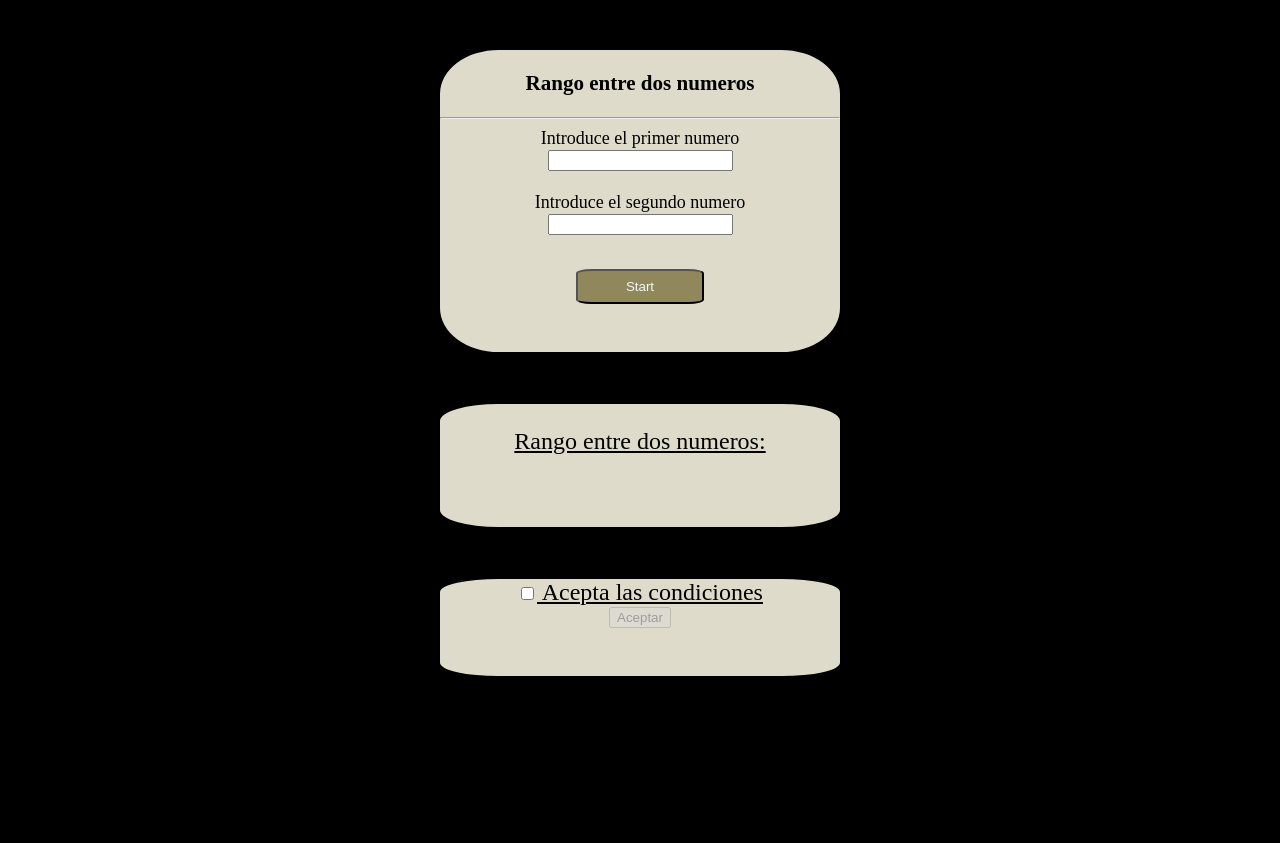
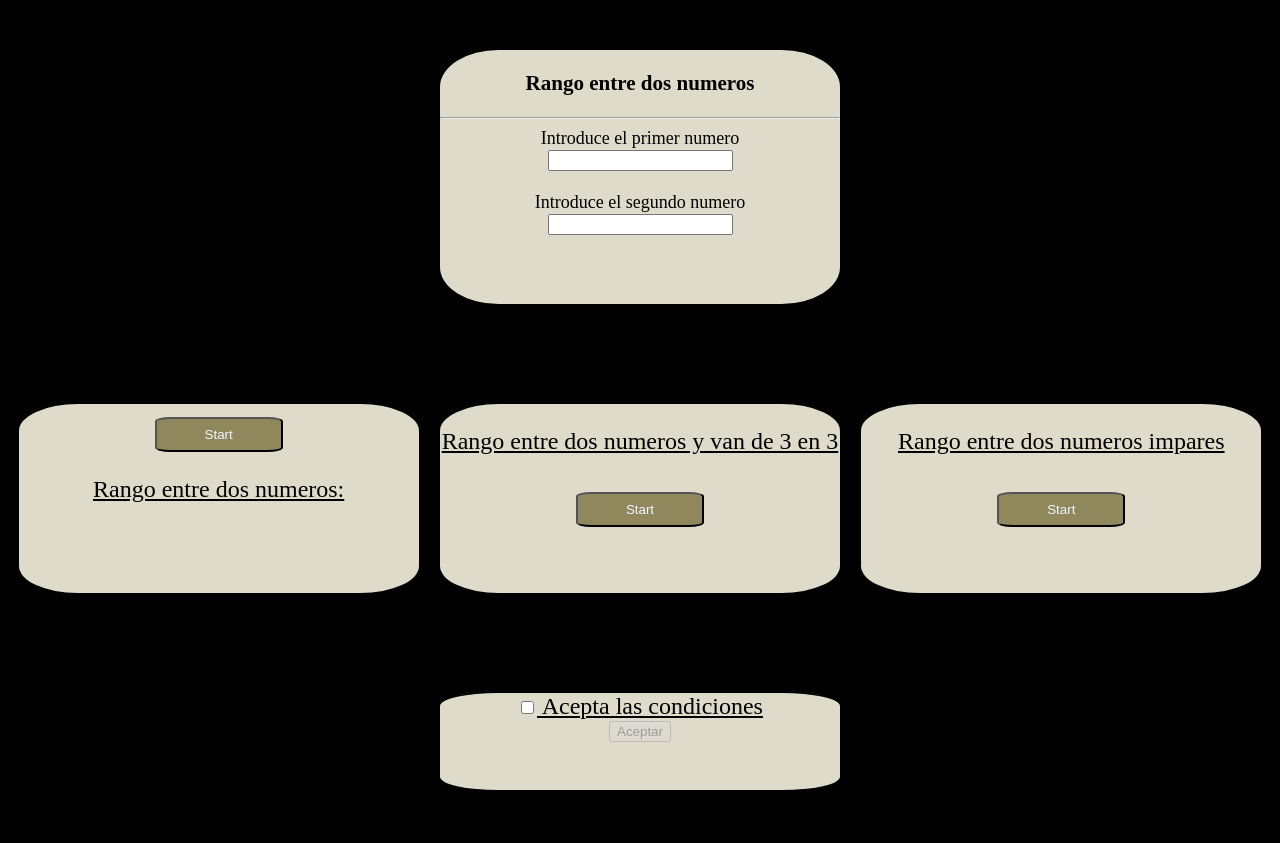
Before and after one commit to Shamanesss/formulario, a plain HTML site: page index.html in a window 1280 px wide. Before the commit the page ends 800 px from the top, so only its background shows below. Drawn offline with Linux system fonts and the light colour scheme.

Commit message:
Ejemplos separados

```diff
--- a/custom.js
+++ b/custom.js
@@ -3,6 +3,8 @@ const num2 = document.querySelector('#numero2');
 const rango = document.querySelector('#rango');
 
 const boton = document.querySelector('#boton');
+const tres = document.querySelector('#tres');
+const impar = document.querySelector('#impar');
 
 //imprime un rango entre dos numeros introducidos
 
@@ -27,6 +29,49 @@ function rangoNumeros(){
      }rango.innerHTML =resultado;
 
 }
+// rango de numeros introducidos de 3 en 3
+function detresentres(){
+    let valor1 = parseInt(num1.value);
+    let valor2 =parseInt(num2.value);
+    let resultado=' ';
+    let i;
+    resultado += "<ul>";
+
+      if (valor1<=valor2){
+         for( i=valor1;i<=valor2;i=i+3){
+             resultado += `<li> ${i} </li>`;
+         }
+      }else if (valor1>=valor2){
+          for( i=valor1;i>=valor2;i=i-3){
+             resultado += `<li> ${i} </li>`;
+          }
+
+     }tres.innerHTML =resultado;
+
+}
+// rango de numeros impares
+function impares(){
+    let valor1 = parseInt(num1.value);
+    let valor2 =parseInt(num2.value);
+    let resultado=' ';
+    let i;
+    resultado += "<ul>";
+
+      if (valor1<=valor2){
+         for( i=valor1;i<=valor2;i++){
+            if(i%2!=0){
+             resultado += `<li> ${i} </li>`;
+            }
+         }
+      }else if (valor1>=valor2){
+          for( i=valor1;i>=valor2;i=i-3){
+             resultado += `<li> ${i} </li>`;
+          }
+
+     }impar.innerHTML =resultado;
+
+}
+
 
 function check() {
     let clicau =document.getElementById('clicau');
--- a/index.html
+++ b/index.html
@@ -15,11 +15,24 @@
         <input type="text" name="numero1" id="numero1" value=""><br><br>
         <label for="numero2">Introduce el segundo numero</label><br>
         <input type="text" name="numero2" id="numero2" value=""><br><br>
+
+    </div>
+    <div id="principal">
+    <div class="contenedor">
         <button id="start" onclick="rangoNumeros()">Start</button>
+        <p class="texto">Rango entre dos numeros:</p>
+        <p id="rango" class="rango"></p>
+
     </div>
     <div class="contenedor">
-        <p class="texto">Rango entre dos numeros:</p>
-        <p id="rango" class="rango"></p>
+        <p class="texto">Rango entre dos numeros y van de 3 en 3</p>
+        <button id="start" onclick="detresentres()">Start</button>
+        <p id="tres" class=""></p>
+    </div>
+    <div class="contenedor">
+        <p class="texto">Rango entre dos numeros impares</p>
+        <button id="start" onclick="impares()">Start</button>
+        <p id="impar" class=""></p>
     </div>
     <div class="contenedor">
         <label for="cuadrao" class="texto">
@@ -28,7 +41,7 @@
         </label><br>
         <button id="boton" disabled>Aceptar</button>
     </div>
-
+</div>
     <script src="custom.js"></script>
 </body>
 </html>
--- a/style.css
+++ b/style.css
@@ -1,5 +1,11 @@
 body{
     background-color: black;
+}
+#principal{
+    display: flex;
+    justify-content: center;
+    text-align: center;
+    flex-wrap: wrap;
 }
 .contenedor{
     background-color: rgb(222, 219, 202);
@@ -35,6 +41,3 @@ ul{
     background-color: rgb(144, 135, 93);
     color: aliceblue;
 }
-#labelp{
-    margin-top: -2rem;
-}
```
